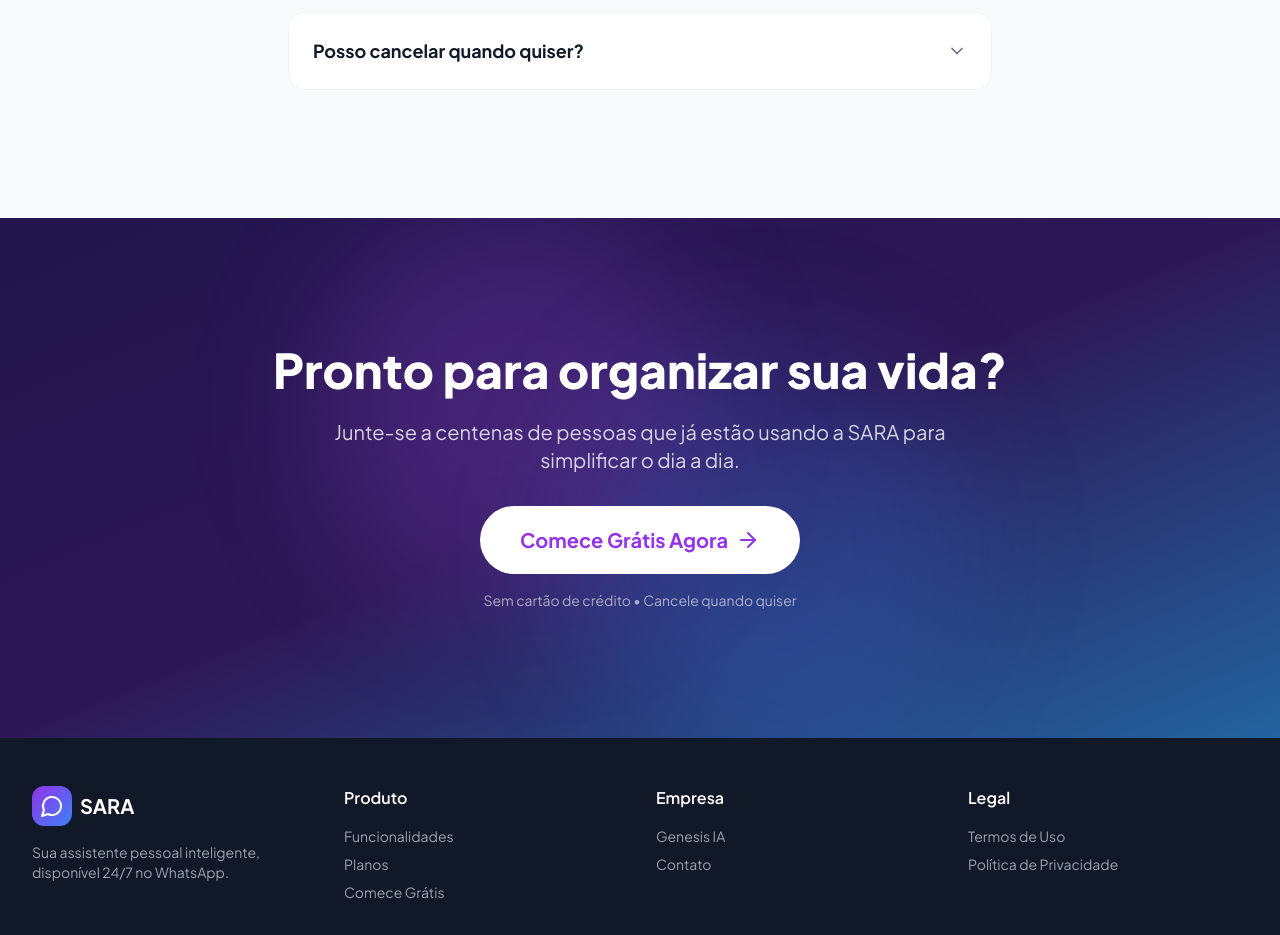
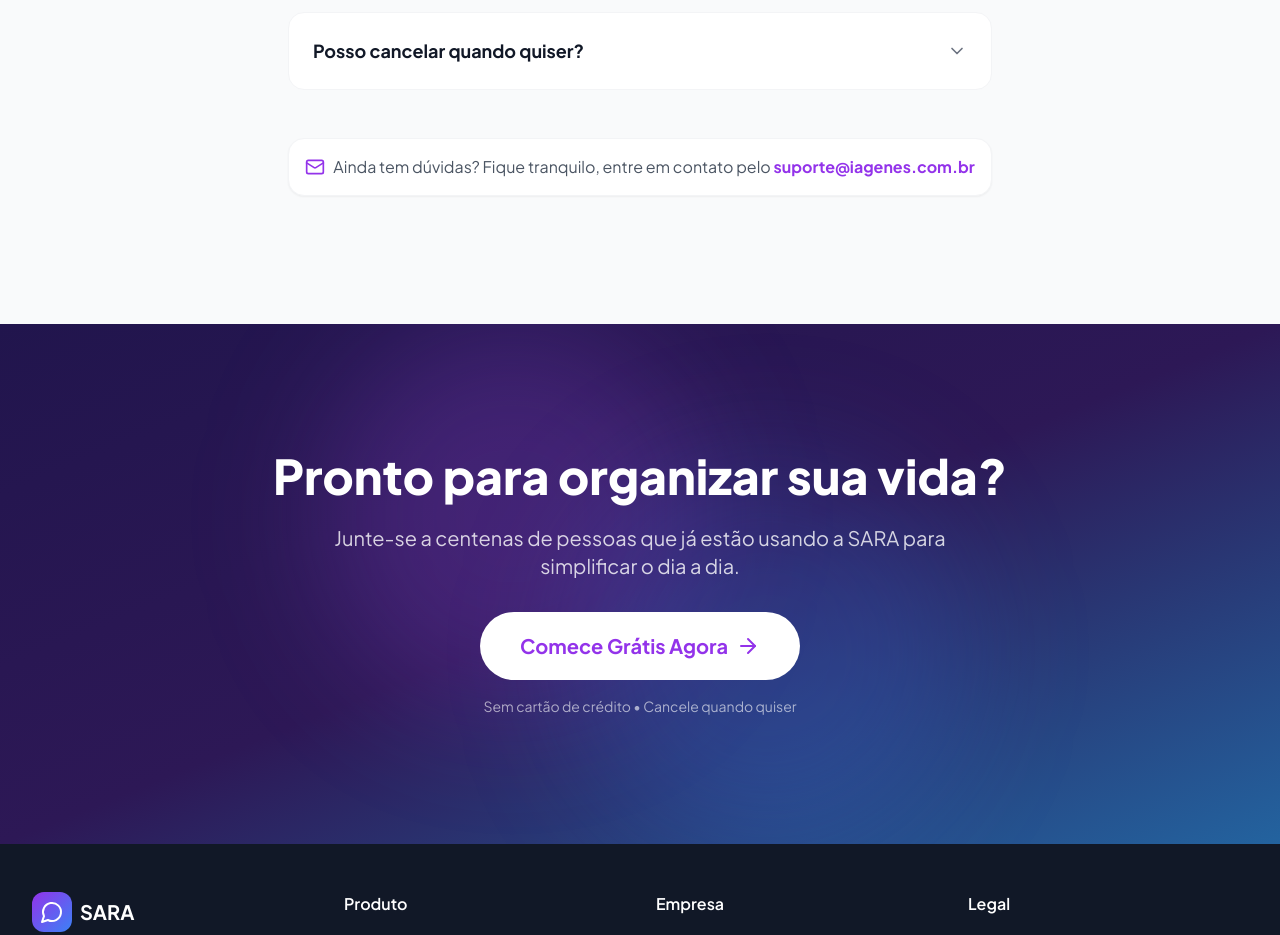
Before and after one commit to Thiago-Nunes-Gen/project_saas_app_sara, a Next.js app: page /landing in a window 1280 px wide. Shown: the part 5280-6215 px from the top of the page. Built offline with nearby package versions, Linux system fonts and the light colour scheme.

Commit message:
feat(landing): adiciona contato de suporte pos-faq

```diff
--- a/app/landing/page.tsx
+++ b/app/landing/page.tsx
@@ -23,7 +23,8 @@ import {
     Building2,
     Menu,
     X,
-    Heart
+    Heart,
+    Mail
 } from 'lucide-react'
 
 // Componente de animação de número
@@ -617,6 +618,18 @@ export default function LandingPage() {
                             answer="Com certeza. Sem multas, sem fidelidade e sem letras miúdas. Você gerencia sua assinatura com um clique diretamente no portal e pode cancelar a qualquer momento."
                         />
                     </div>
+
+                    <div className="mt-12 text-center">
+                        <div className="inline-flex items-center gap-2 bg-white p-4 rounded-2xl shadow-sm border border-gray-100">
+                            <Mail className="w-5 h-5 text-purple-600" />
+                            <span className="text-gray-600">
+                                Ainda tem dúvidas? Fique tranquilo, entre em contato pelo{' '}
+                                <a href="mailto:suporte@iagenes.com.br" className="text-purple-600 font-bold hover:underline">
+                                    suporte@iagenes.com.br
+                                </a>
+                            </span>
+                        </div>
+                    </div>
                 </div>
             </section>
 
```
